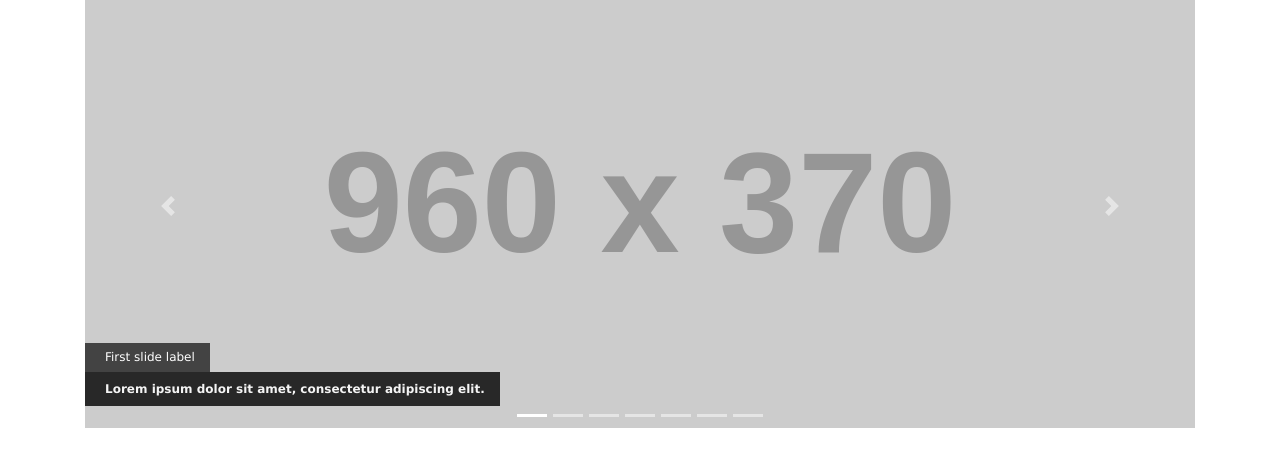
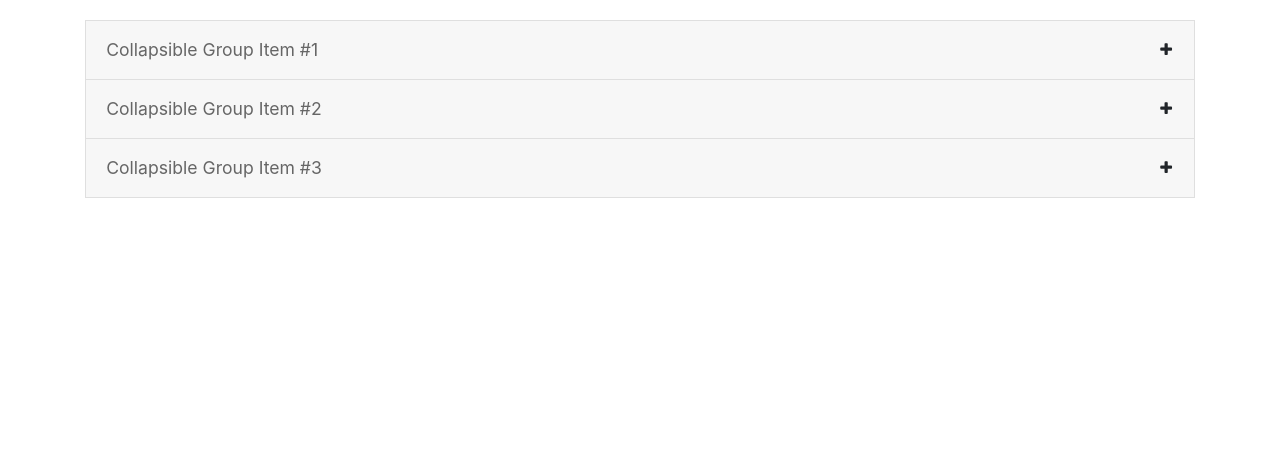
Before and after one commit to rafapaulino/rafa-accordion, a website: page index.html in a window 1280 px wide. Drawn offline with nearby package versions, Linux system fonts and the light colour scheme; some packages are replaced by stand-ins of ours; placeholder pictures from the web are drawn by us; a script that the page names is missing.

Commit message:
finalizei a criação do accordion

```diff
--- a/bower.json
+++ b/bower.json
@@ -19,6 +19,7 @@
   ],
   "dependencies": {
     "bootstrap": "^4.1.3",
-    "jquery": "^3.3.1"
+    "jquery": "^3.3.1",
+    "font-awesome": "fontawesome#4.7.0"
   }
 }
--- /dev/null
+++ b/css/accordion.css
@@ -0,0 +1,35 @@
+/* ACCORDION DO TWITTER BOOTSTRAP: ;
+// --------------------------------------------------
+*/
+/* retirar o border-radius  das laterais */
+.wrapAccordion .card, .wrapAccordion .card .card-header {
+    border-radius: 0;
+}
+/* espaçamento do elemento de título */
+.wrapAccordion .card .card-header {
+    padding: .55rem .45rem;
+    border-bottom: 0;
+    position: relative;
+}
+/* texto do título do accordion */
+.wrapAccordion .card .card-header .btn-link {
+    color: #666;
+    text-decoration: none;
+    font-size: 1.1rem;
+    width: 100%;
+    text-align: left;
+}
+/* icone de mais e menos */
+.wrapAccordion .card .card-header .fa {
+    position: absolute;
+    right: 0;
+    font-size: 15px;
+    vertical-align: middle;
+    line-height: 1.5;
+    margin: .580rem 22px 0 0;
+
+}
+/* corpo do texto */
+.wrapAccordion .card .collapse.show {
+    border-top: 1px solid rgba(0,0,0,.125);
+}
--- a/css/carrossel.css
+++ /dev/null
@@ -1,129 +0,0 @@
-/* CARROSSEL DO TWITTER BOOTSTRAP: ;
-// --------------------------------------------------
-
-    corrige um bug do firefox que deixa um espaço em branco entre as imagens do carrossel
-    referência: https://github.com/twbs/bootstrap/issues/24657
-*/
-.carousel-item {
-	transition: -webkit-transform 0.5s ease;
-	transition: transform 0.5s ease;
-    transition: transform 0.5s ease, -webkit-transform 0.5s ease;
-	-webkit-backface-visibility: visible;
-	        backface-visibility: visible;
-}
-/* container para englobar o conteúdo do carrossel */
-.wrapCarousel {
-    box-sizing: border-box;
-    width: 100%;
-    text-align: center;
-    margin: 0 auto 10px auto;
-}
-/* lista de itens do carrossel */
-.carousel-indicators {
-    bottom: 80px;
-}
-/* setas */
-.carousel-control-next, .carousel-control-prev {
-    bottom: 100px;
-}
-/* div que engloba cada item do carrossel (imagens/textos/links) */
-.carousel-item {
-    cursor: pointer;
-}
-
-/* container onde ficam os elementos com os textos dos slides e marcadores */
-.carousel-item .carousel-caption {
-    width: 100%;
-    right: 0;
-    left: 0;
-    text-align: left;
-    box-sizing: border-box;
-    padding-top: 0;
-    position: relative;
-    bottom: 0;
-    background: #000;
-    height: 80px;
-    overflow: hidden;
-    font-family: 'Montserrat', Verdana, Arial, sans-serif;
-}
-.carousel-item .carousel-caption a {
-    color: #FFF;
-    text-decoration: none;
-}
-/* labels com a categoria da noticia */
-.carousel-item .carousel-caption h5 {
-    font-size: 12px;
-    display: block;
-    line-height: 13px;
-    margin: 0;
-    background: #000;
-    overflow: hidden;
-}
-.carousel-item .carousel-caption h5 a {
-    padding: 8px 10px;
-    display: block;
-    background: #434343;
-}
-/* texto descritivo sobre a noticia */
-.carousel-item .carousel-caption p {
-    font-weight: bold;
-    margin: 0;
-    display: block;
-    overflow: hidden;
-}
-.carousel-item .carousel-caption p a {
-    font-size: 11px;
-    padding: 7px;
-    display: block;
-    background: #000;
-}
-/*
-    media query para aparecer do tablet/desktops, etc...
-    https://getbootstrap.com/docs/4.0/layout/overview/
-*/
-@media (min-width: 1200px) {
-    .wrapCarousel {
-        max-width: 1140px;
-        padding-right: 15px;
-        padding-left: 15px;
-    }
-}
-@media (min-width: 642px) {
-
-    .carousel-indicators {
-        bottom: -5px;
-    }
-
-    .carousel-control-next, .carousel-control-prev {
-        bottom: 15px;
-    }
-
-    .carousel-item .carousel-caption h5 {
-        background: transparent;
-    }
-    .carousel-item .carousel-caption h5 a {
-        display: inline-block;
-        padding: 8px 15px 8px 20px;
-        animation-delay: 50ms;
-    }
-    .carousel-item .carousel-caption p a {
-        display: inline-block;
-        padding: 8px 15px 8px 20px;
-        font-size: 12px;
-        opacity: 0.8;
-        animation-delay: 1s;
-    }
-}
-@media (min-width: 641px) {
-    .carousel-item .carousel-caption {
-        background: transparent;
-        bottom: 20px;
-        position: absolute;
-    }
-}
-/* especifico para google nexus */
-@media (min-width: 600px)  {
-    .carousel-item .carousel-caption {
-        height: 65px;
-    }
-}
--- a/index.html
+++ b/index.html
@@ -8,92 +8,71 @@
 <title>Carrossel responsivo - Bootstrap 4</title>
 
 <link href="bower_components/bootstrap/dist/css/bootstrap.min.css" rel="stylesheet">
-<link href="bower_components/animate.css/animate.min.css" rel="stylesheet">
-<link href="css/carrossel.css" rel="stylesheet">
+<link href="bower_components/font-awesome/css/font-awesome.min.css" rel="stylesheet">
+<link href="css/accordion.css" rel="stylesheet">
 </head>
-<body>
+<body style="padding-top:20px;">
 <main itemscope>
 
-    <div class="wrapCarousel d-print-none">
-        <!-- carrossel -->
-        <div id="carouselHome" class="carousel slide carouselSwipe" data-interval="8000" data-ride="carousel" itemscope itemtype="http://schema.org/ItemList">
-            <ol class="carousel-indicators">
-                <li data-target="#carouselHome" data-slide-to="0" class="active"></li>
-                <li data-target="#carouselHome" data-slide-to="1"></li>
-                <li data-target="#carouselHome" data-slide-to="2"></li>
-                <li data-target="#carouselHome" data-slide-to="3"></li>
-                <li data-target="#carouselHome" data-slide-to="4"></li>
-                <li data-target="#carouselHome" data-slide-to="5"></li>
-                <li data-target="#carouselHome" data-slide-to="6"></li>
-            </ol>
-            <div class="carousel-inner">
-                <div class="carousel-item active">
-                    <a href="#" itemprop="url"><img class="d-block w-100" src="http://placehold.it/960x370" alt="First slide"></a>
-                    <div class="carousel-caption d-md-block">
-                        <h5 itemprop="name"><a href="#" itemprop="url" data-animation="animated fadeInLeft">First slide label</a></h5>
-                        <p itemprop="itemListElement"><a href="#" itemprop="url" data-animation="animated bounceInLeft">Lorem ipsum dolor sit amet, consectetur adipiscing elit.</a></p>
+    <div class="container">
+        <div class="row">
+            <div class="col-sm-12">
+
+                <div class="accordion wrapAccordion" id="accordionExample">
+                    <div class="card">
+                        <div class="card-header" id="headingOne">
+                            <h5 class="mb-0">
+                                <button class="btn btn-link collapsed" type="button" data-toggle="collapse" data-target="#collapseOne" aria-expanded="false" aria-controls="collapseOne">
+                                    Collapsible Group Item #1
+                                </button>
+                                <i class="fa fa-plus" aria-hidden="true"></i>
+                            </h5>
+                        </div>
+                        <div id="collapseOne" class="collapse" aria-labelledby="headingOne" data-parent="#accordionExample">
+                            <div class="card-body">
+                                Anim pariatur cliche reprehenderit, enim eiusmod high life accusamus terry richardson ad squid. 3 wolf moon officia aute, non cupidatat skateboard dolor brunch. Food truck quinoa nesciunt laborum eiusmod. Brunch 3 wolf moon tempor, sunt aliqua put a bird on it squid single-origin coffee nulla assumenda shoreditch et. Nihil anim keffiyeh helvetica, craft beer labore wes anderson cred nesciunt sapiente ea proident. Ad vegan excepteur butcher vice lomo. Leggings occaecat craft beer farm-to-table, raw denim aesthetic synth nesciunt you probably haven't heard of them accusamus labore sustainable VHS.
+                            </div>
+                        </div>
+                    </div>
+                    <div class="card">
+                        <div class="card-header" id="headingTwo">
+                            <h5 class="mb-0">
+                                <button class="btn btn-link collapsed" type="button" data-toggle="collapse" data-target="#collapseTwo" aria-expanded="false" aria-controls="collapseTwo">
+                                    Collapsible Group Item #2
+                                </button>
+                                <i class="fa fa-plus" aria-hidden="true"></i>
+                            </h5>
+                        </div>
+                        <div id="collapseTwo" class="collapse" aria-labelledby="headingTwo" data-parent="#accordionExample">
+                            <div class="card-body">
+                                Anim pariatur cliche reprehenderit, enim eiusmod high life accusamus terry richardson ad squid. 3 wolf moon officia aute, non cupidatat skateboard dolor brunch. Food truck quinoa nesciunt laborum eiusmod. Brunch 3 wolf moon tempor, sunt aliqua put a bird on it squid single-origin coffee nulla assumenda shoreditch et. Nihil anim keffiyeh helvetica, craft beer labore wes anderson cred nesciunt sapiente ea proident. Ad vegan excepteur butcher vice lomo. Leggings occaecat craft beer farm-to-table, raw denim aesthetic synth nesciunt you probably haven't heard of them accusamus labore sustainable VHS.
+                            </div>
+                        </div>
+                    </div>
+                    <div class="card">
+                        <div class="card-header" id="headingThree">
+                            <h5 class="mb-0">
+                                <button class="btn btn-link collapsed" type="button" data-toggle="collapse" data-target="#collapseThree" aria-expanded="false" aria-controls="collapseThree">
+                                    Collapsible Group Item #3
+                                </button>
+                                <i class="fa fa-plus" aria-hidden="true"></i>
+                            </h5>
+                        </div>
+                        <div id="collapseThree" class="collapse" aria-labelledby="headingThree" data-parent="#accordionExample">
+                            <div class="card-body">
+                                Anim pariatur cliche reprehenderit, enim eiusmod high life accusamus terry richardson ad squid. 3 wolf moon officia aute, non cupidatat skateboard dolor brunch. Food truck quinoa nesciunt laborum eiusmod. Brunch 3 wolf moon tempor, sunt aliqua put a bird on it squid single-origin coffee nulla assumenda shoreditch et. Nihil anim keffiyeh helvetica, craft beer labore wes anderson cred nesciunt sapiente ea proident. Ad vegan excepteur butcher vice lomo. Leggings occaecat craft beer farm-to-table, raw denim aesthetic synth nesciunt you probably haven't heard of them accusamus labore sustainable VHS.
+                            </div>
+                        </div>
                     </div>
                 </div>
-                <div class="carousel-item">
-                    <a href="#" itemprop="url"><img class="d-block w-100" src="http://az545403.vo.msecnd.net/uploads/2017/12/file-20171219130920-960previsoes2018.jpg" alt="Second slide"></a>
-                    <div class="carousel-caption d-md-block">
-                        <h5 itemprop="name"><a href="#" itemprop="url" data-animation="animated fadeInLeft">Economia</a></h5>
-                        <p itemprop="itemListElement"><a href="#" itemprop="url" data-animation="animated bounceInLeft">Fiesp prevê fortalecimento da retomada da economia em 2018</a></p>
-                    </div>
-                </div>
-                <div class="carousel-item">
-                    <a href="#" itemprop="url"><img class="d-block w-100" src="http://az545403.vo.msecnd.net/uploads/2015/06/emprego.jpg" alt="Second slide"></a>
-                    <div class="carousel-caption d-md-block">
-                        <h5 itemprop="name"><a href="#" itemprop="url" data-animation="animated fadeInLeft">Economia</a></h5>
-                        <p itemprop="itemListElement"><a href="#" itemprop="url" data-animation="animated bounceInLeft">Indústria paulista gera 10.500 empregos em janeiro de 2018</a></p>
-                    </div>
-                </div>
-                <div class="carousel-item">
-                    <a href="#" itemprop="url"><img class="d-block w-100" src="http://az545403.vo.msecnd.net/uploads/2015/09/trabalho_fiesp.jpg" alt="Third slide"></a>
-                    <div class="carousel-caption d-md-block">
-                        <h5 itemprop="name"><a href="#" itemprop="url" data-animation="animated fadeInLeft">Economia</a></h5>
-                        <p itemprop="itemListElement"><a href="#" itemprop="url" data-animation="animated bounceInLeft">Em 2018, 24,4% da indústria paulista deve ampliar contratações</a></p>
-                    </div>
-                </div>
-                <div class="carousel-item">
-                    <a href="#" itemprop="url"><img class="d-block w-100" src="http://az545403.vo.msecnd.net/uploads/2018/02/file-20180216183919-notaoficial2018.jpg" alt="Economia"></a>
-                    <div class="carousel-caption d-md-block">
-                        <h5 itemprop="name"><a href="#" itemprop="url" data-animation="animated fadeInLeft">Economia</a></h5>
-                        <p itemprop="itemListElement"><a href="#" itemprop="url" data-animation="animated bounceInLeft">Para o PIB crescer mais em 2018, juros precisam cair</a></p>
-                    </div>
-                </div>
-                <div class="carousel-item">
-                    <a href="#" itemprop="url"><img class="d-block w-100" src="http://az545403.vo.msecnd.net/uploads/2016/03/ic_agro_960.jpg" alt="Economia"></a>
-                    <div class="carousel-caption d-md-block">
-                        <h5 itemprop="name"><a href="#" itemprop="url" data-animation="animated fadeInLeft">IC Agro</a></h5>
-                        <p itemprop="itemListElement"><a href="#" itemprop="url" data-animation="animated bounceInLeft">Confiança do Agronegócio avança para 100,3 pontos e encerra 2017 com otimismo moderado</a></p>
-                    </div>
-                </div>
-                <div class="carousel-item">
-                    <a href="#" itemprop="url"><img class="d-block w-100" src="http://az545403.vo.msecnd.net/uploads/2018/02/file-20180222144944-960x370mg1008.jpg" alt="Economia"></a>
-                    <div class="carousel-caption d-md-block">
-                        <h5 itemprop="name"><a href="#" itemprop="url" data-animation="animated fadeInLeft">Educação</a></h5>
-                        <p itemprop="itemListElement"><a href="#" itemprop="url" data-animation="animated bounceInLeft">‘Se a educação sempre foi importante, agora é indispensável’, diz Skaf em palestra no Teatro do Sesi</a></p>
-                    </div>
-                </div>
+
             </div>
-            <a class="carousel-control-prev" href="#carouselHome" role="button" data-slide="prev">
-                <span class="carousel-control-prev-icon" aria-hidden="true"></span>
-                <span class="sr-only">Previous</span>
-            </a>
-            <a class="carousel-control-next" href="#carouselHome" role="button" data-slide="next">
-                <span class="carousel-control-next-icon" aria-hidden="true"></span>
-                <span class="sr-only">Next</span>
-            </a>
         </div>
-        <!--/ carrossel -->
     </div>
-
 </main>
 
 <script src="bower_components/jquery/dist/jquery.min.js"></script>
 <script src="bower_components/bootstrap/dist/js/bootstrap.min.js"></script>
-<script src="bower_components/jquery-touchswipe/jquery.touchSwipe.min.js"></script>
-<script src="js/carrossel.js"></script>
+<script src="js/accordion.js"></script>
 </body>
 </html>
--- a/js/carrossel.js
+++ /dev/null
@@ -1,81 +0,0 @@
-(function (window, document, $, undefined) {
-    'use strict';
-
-    var carrossel = (function () {
-
-        var $private = {};
-        var $public = {};
-
-        //cria o evento de touch no carrossel do bootstrap
-        //exemplo em: https://codepen.io/andrearufo/pen/rVWpyE
-        //documentação: https://github.com/mattbryson/TouchSwipe-Jquery-Plugin
-        $public.touchSwipeCarousel = function() {
-            $(".carouselSwipe").each(function(){
-                var $this = $(this);
-                $this.swipe({
-                    swipe: function(event, direction, distance, duration, fingerCount, fingerData) {
-                        if (direction == 'left') $this.carousel('next');
-                        if (direction == 'right') $this.carousel('prev');
-                    },
-                    allowPageScroll:"vertical"
-                });
-            });
-        };
-
-        //cria as animacoes no carrossel
-        $private.doAnimations = function(elems) {
-            //Cache the animationend event in a variable
-            var animEndEv = "webkitAnimationEnd animationend";
-
-            elems.each(function() {
-                var $this = $(this),
-                $animationType = $this.data("animation");
-                $this.addClass($animationType).one(animEndEv, function() {
-                    $this.removeClass($animationType);
-                });
-            });
-        };
-
-        //chama as funcoes e inicializa o carrossel e animacoes carousel
-        //referencia: https://codepen.io/SitePoint/pen/KQzPvK
-        //tutorial: https://www.sitepoint.com/bootstrap-carousel-with-css3-animations/
-        //documentacao carrossel: https://getbootstrap.com/docs/4.0/components/carousel/
-        $public.initCarousel = function() {
-            //Variables on page load
-            var $myCarousel = $(".carousel");
-
-            //Initialize carousel
-            $myCarousel.each(function(){
-                var $this = $(this);
-                var $interval = $this.data('interval');
-
-                var $firstAnimatingElems = $this
-                    .find(".carousel-item:first")
-                    .find("[data-animation ^= 'animated']");
-
-                $this.carousel({
-                    interval: $interval
-                });
-
-                //Animate captions in first slide on page load
-                $private.doAnimations($firstAnimatingElems);
-
-                //Other slides to be animated on carousel slide event
-                $this.on("slide.bs.carousel", function(e) {
-                    var $animatingElems = $(e.relatedTarget).find(
-                        "[data-animation ^= 'animated']"
-                    );
-                    $private.doAnimations($animatingElems);
-                });
-            });
-
-        };
-
-        return $public;
-    })();
-
-    // Global
-    window.carrossel = carrossel;
-    carrossel.touchSwipeCarousel();
-    carrossel.initCarousel();
-})(window, document, jQuery);
```
Also changed, not shown: js/accordion.js (added, +32 -0 lines), README.md, css/accordion.min.css (added), css/carrossel.min.css (deleted), js/accordion.min.js (added), js/carrossel.min.js (deleted).
